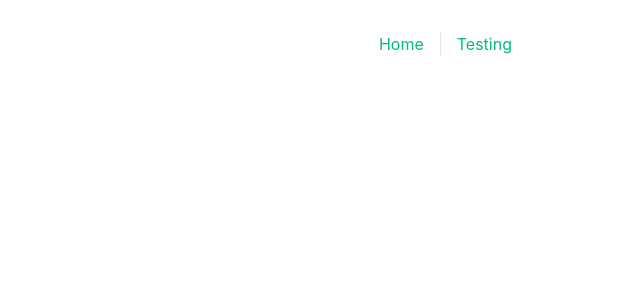
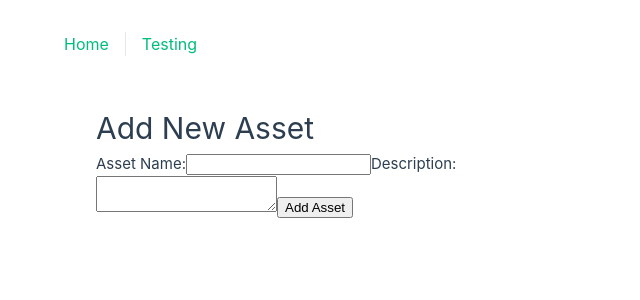
Before and after one commit to cwarstler24/NextGenTeamBlue, a Vue app in the folder frontend/: page /add-asset in a window 1280 px wide. Before the commit this address had no page. Shown: the top 300 px of the page, without its empty margins (0-640 px from the left). Built offline with nearby package versions, Linux system fonts and the light colour scheme; the HTML template or start-up script is replaced by a standard one.

Commit message:
feat: add asset management views and integrate axios for API calls

```diff
--- a/frontend/package.json
+++ b/frontend/package.json
@@ -14,6 +14,7 @@
     "type-check": "vue-tsc --build"
   },
   "dependencies": {
+    "axios": "^1.13.2",
     "vue": "^3.5.25",
     "vue-router": "^4.6.3"
   },
--- a/frontend/src/router/index.ts
+++ b/frontend/src/router/index.ts
@@ -1,5 +1,7 @@
 import { createRouter, createWebHistory } from 'vue-router'
 import HomeView from '../views/HomeView.vue'
+import AssetView from '../views/AssetView.vue'
+import AssetAddView from '../views/AssetAddView.vue'
 
 const router = createRouter({
   history: createWebHistory(import.meta.env.BASE_URL),
@@ -14,6 +16,16 @@ const router = createRouter({
       name: 'api-tester',
       component: () => import('../views/ApiTesterView.vue'),
     },
+    {
+      path: '/assets/:id',
+      name: 'AssetView',
+      component: AssetView,
+    },
+    {
+      path: '/add-asset',
+      name: 'AssetAdd',
+      component: AssetAddView,
+    },
   ],
 })
 
--- /dev/null
+++ b/frontend/src/shims-vue.d.ts
@@ -0,0 +1,6 @@
+// Add declaration for AssetView.vue
+declare module '*.vue' {
+  import { DefineComponent } from 'vue';
+  const component: DefineComponent<{}, {}, any>;
+  export default component;
+}
--- /dev/null
+++ b/frontend/src/views/AssetAddView.vue
@@ -0,0 +1,44 @@
+<template>
+  <div>
+    <h1>Add New Asset</h1>
+    <form @submit.prevent="addAsset">
+      <label for="name">Asset Name:</label>
+      <input type="text" v-model="assetName" required />
+      <label for="description">Description:</label>
+      <textarea v-model="assetDescription" required></textarea>
+      <button type="submit">Add Asset</button>
+    </form>
+  </div>
+</template>
+
+<script>
+import { ref } from 'vue';
+import axios from 'axios';
+
+export default {
+  setup() {
+    const assetName = ref('');
+    const assetDescription = ref('');
+
+    const addAsset = async () => {
+      try {
+        await axios.post('/api/assets', {
+          name: assetName.value,
+          description: assetDescription.value,
+        });
+        // Reset form fields
+        assetName.value = '';
+        assetDescription.value = '';
+      } catch (error) {
+        console.error('Error adding asset:', error);
+      }
+    };
+
+    return { assetName, assetDescription, addAsset };
+  },
+};
+</script>
+
+<style scoped>
+/* Add any specific styles for this view here */
+</style>
--- /dev/null
+++ b/frontend/src/views/AssetView.vue
@@ -0,0 +1,48 @@
+<template>
+  <div>
+    <h1>Asset Details</h1>
+    <div v-if="asset">
+      <h2>{{ asset.name }}</h2>
+      <p>{{ asset.description }}</p>
+      <button @click="goBack">Back to List</button>
+    </div>
+    <div v-else>
+      <p>Loading asset details...</p>
+    </div>
+  </div>
+</template>
+
+<script>
+import { ref, onMounted } from 'vue';
+import { useRoute, useRouter } from 'vue-router';
+import axios from 'axios';
+
+export default {
+  setup() {
+    const asset = ref(null);
+    const route = useRoute();
+    const router = useRouter();
+
+    const fetchAsset = async () => {
+      try {
+        const response = await axios.get(`/api/assets/${route.params.id}`); // Adjust the endpoint as necessary
+        asset.value = response.data;
+      } catch (error) {
+        console.error('Error fetching asset:', error);
+      }
+    };
+
+    const goBack = () => {
+      router.push({ name: 'AssetList' });
+    };
+
+    onMounted(fetchAsset);
+
+    return { asset, goBack };
+  },
+};
+</script>
+
+<style scoped>
+/* Add your styles here */
+</style>
```
Also changed, not shown: frontend/src/views/AssetListView.vue (added, +49 -0 lines), 1 other file (tests, documents, lock files or other folders).
